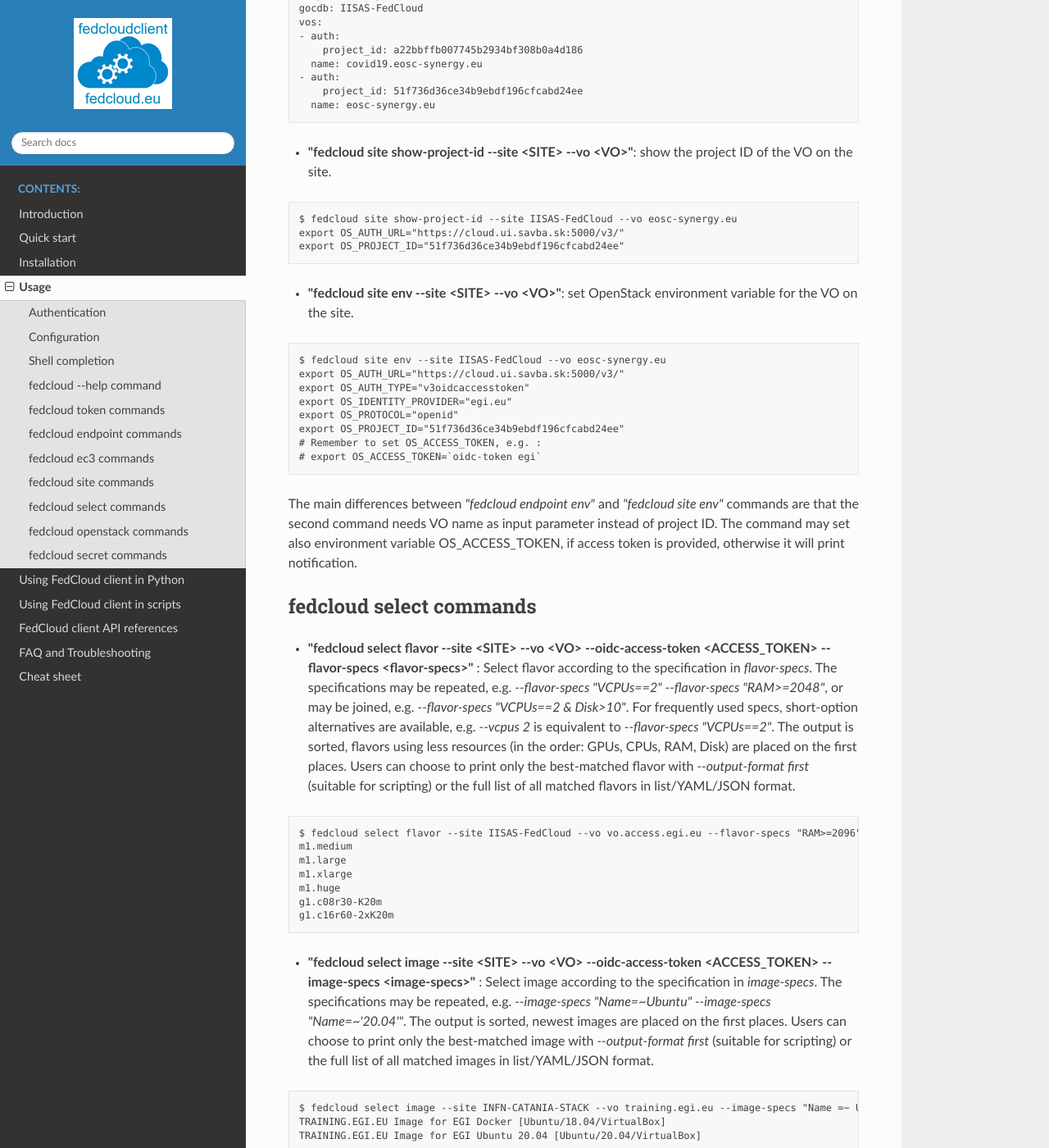
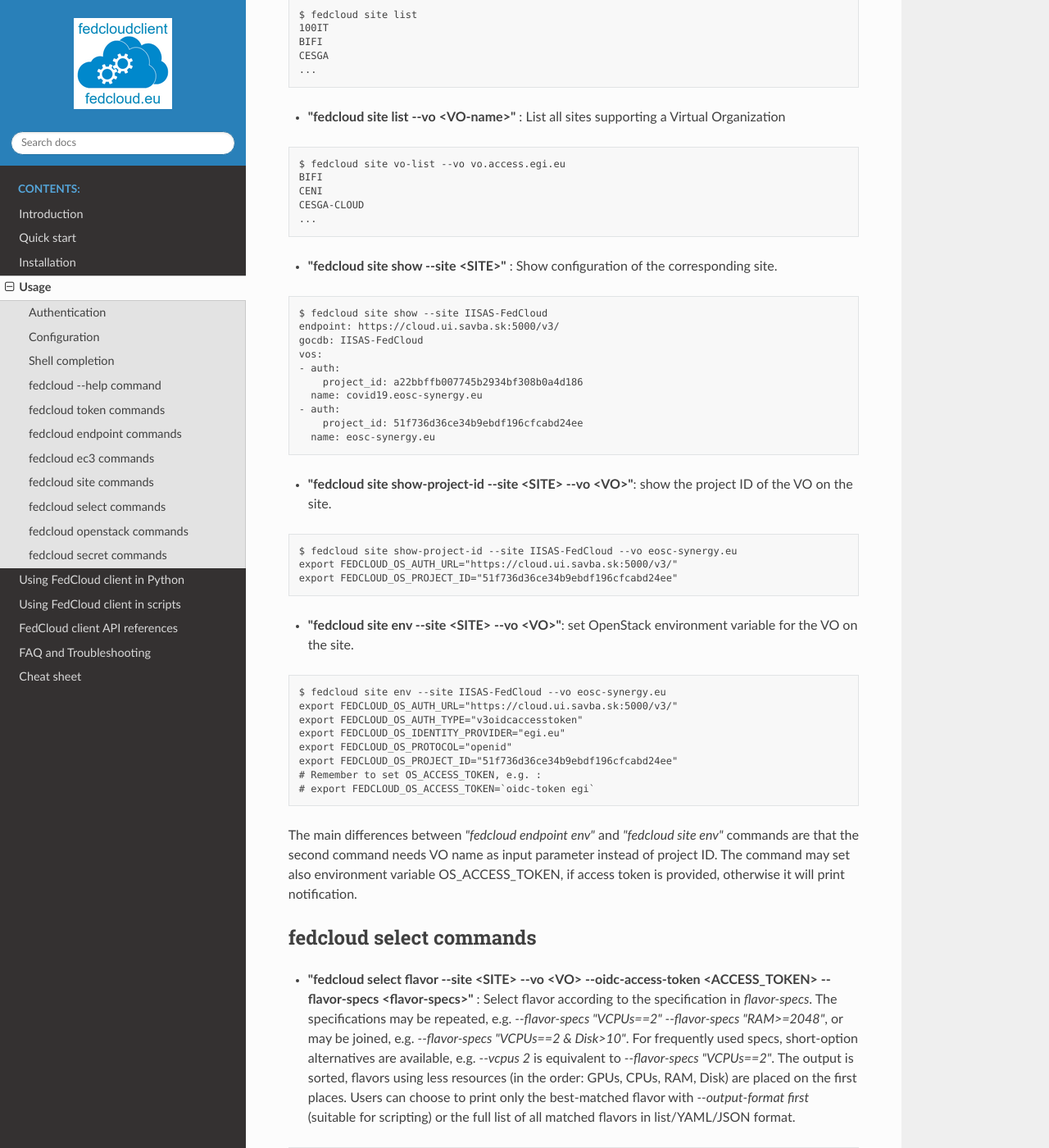
Before and after one commit to tdviet/fedcloudclient, a Sphinx documentation site: the page built from docs/usage.rst, in a window 1280 px wide and 1400 px high, scrolled down 7510 px. Shown: the whole window at 82% size. Built offline with Sphinx 7.4.7 and the Read the Docs theme 3.1.0, drawn with Linux system fonts in a browser that asks for light colours; some of the changed text lies outside the part shown.

Commit message:
25_03_04_conf_and_rst

```diff
--- a/docs/quickstart.rst
+++ b/docs/quickstart.rst
@@ -28,7 +28,7 @@
 
 ::
 
-    $ export OIDC_ACCESS_TOKEN=<ACCESS_TOKEN>
+    $ export FEDCLOUD_OIDC_ACCESS_TOKEN=<ACCESS_TOKEN>
 
 Basic usages
 ************
--- a/docs/usage.rst
+++ b/docs/usage.rst
@@ -97,6 +97,16 @@
 +----------------------------+------------------------------------------------------------------------------------+
 |  os_identity_provider      |  egi.eu                                                                            |
 +----------------------------+------------------------------------------------------------------------------------+
+
+::
+
+    $ fedcloud config show --source env_config
+    parameter    value
+    -----------  ----------------------------------
+    tessss
+    mytoken      eyJhbG
+
+This will show configurations according to their source as: "DEFAULT_SETTINGS", "env_config", "saved_config"
 
 The *fedcloud* configuration can be saved to a file with:
 
@@ -210,11 +220,15 @@
       --help  Show this message and exit.
 
     Commands:
-      endpoint       Endpoint command group for interaction with GOCDB and endpoints
-      openstack      Executing OpenStack commands on site and VO
+      config         Managing fedcloud configurations
+      ec3            EC3 cluster provisioning
+      endpoint       Obtain endpoint details and scoped tokens
+      openstack      Execute OpenStack commands on site and VO
       openstack-int  Interactive OpenStack client on site and VO
-      site           Site command group for manipulation with site configurations
-      token          Token command group for manipulation with tokens
+      secret         Commands for accessing secret objects
+      select         Select resources according to specification
+      site           Obtain site configurations
+      token          Get details of access token
 
 
 fedcloud token commands
@@ -240,6 +254,12 @@
     fedcloud.egi.eu
     training.egi.eu
 
+* **"fedcloud token issue"** : Print the access_token
+
+::
+
+    $ fedcloud token issue
+    ABCD______
 
 fedcloud endpoint commands
 **************************
@@ -308,7 +328,7 @@
 ::
 
     $ fedcloud endpoint token --site IFCA-LCG2 --project-id 3b9754ad8c6046b4aec43ec21abe7d8c
-    export OS_TOKEN="gAAAAA..."
+    export FEDCLOUD_OS_TOKEN="gAAAAA..."
 
 
 * **"fedcloud endpoint env --site <SITE> --project-id <PROJECT> --oidc-access-token <ACCESS_TOKEN>"** : Print
@@ -318,11 +338,11 @@
 
     $ fedcloud endpoint env --site IFCA-LCG2 --project-id 3b9754ad8c6046b4aec43ec21abe7d8c
     # environment for IFCA-LCG2
-    export OS_AUTH_URL="https://api.cloud.ifca.es:5000/v3/"
-    export OS_AUTH_TYPE="v3oidcaccesstoken"
-    export OS_IDENTITY_PROVIDER="egi.eu"
-    export OS_PROTOCOL="openid"
-    export OS_ACCESS_TOKEN="..."
+    export FEDCLOUD_OS_AUTH_URL="https://api.cloud.ifca.es:5000/v3/"
+    export FEDCLOUD_OS_AUTH_TYPE="v3oidcaccesstoken"
+    export FEDCLOUD_OS_IDENTITY_PROVIDER="egi.eu"
+    export FEDCLOUD_OS_PROTOCOL="openid"
+    export FEDCLOUD_OS_ACCESS_TOKEN="..."
 
 
 fedcloud ec3 commands
@@ -417,8 +437,8 @@
 ::
 
     $ fedcloud site show-project-id --site IISAS-FedCloud --vo eosc-synergy.eu
-    export OS_AUTH_URL="https://cloud.ui.savba.sk:5000/v3/"
-    export OS_PROJECT_ID="51f736d36ce34b9ebdf196cfcabd24ee"
+    export FEDCLOUD_OS_AUTH_URL="https://cloud.ui.savba.sk:5000/v3/"
+    export FEDCLOUD_OS_PROJECT_ID="51f736d36ce34b9ebdf196cfcabd24ee"
 
 
 * **"fedcloud site env --site <SITE> --vo <VO>"**: set OpenStack environment variable for the VO on the site.
@@ -426,13 +446,13 @@
 ::
 
     $ fedcloud site env --site IISAS-FedCloud --vo eosc-synergy.eu
-    export OS_AUTH_URL="https://cloud.ui.savba.sk:5000/v3/"
-    export OS_AUTH_TYPE="v3oidcaccesstoken"
-    export OS_IDENTITY_PROVIDER="egi.eu"
-    export OS_PROTOCOL="openid"
-    export OS_PROJECT_ID="51f736d36ce34b9ebdf196cfcabd24ee"
+    export FEDCLOUD_OS_AUTH_URL="https://cloud.ui.savba.sk:5000/v3/"
+    export FEDCLOUD_OS_AUTH_TYPE="v3oidcaccesstoken"
+    export FEDCLOUD_OS_IDENTITY_PROVIDER="egi.eu"
+    export FEDCLOUD_OS_PROTOCOL="openid"
+    export FEDCLOUD_OS_PROJECT_ID="51f736d36ce34b9ebdf196cfcabd24ee"
     # Remember to set OS_ACCESS_TOKEN, e.g. :
-    # export OS_ACCESS_TOKEN=`oidc-token egi`
+    # export FEDCLOUD_OS_ACCESS_TOKEN=`oidc-token egi`
 
 
 The main differences between *"fedcloud endpoint env"* and *"fedcloud site env"* commands are that the second command
```
Also changed, not shown: 1 other file.
